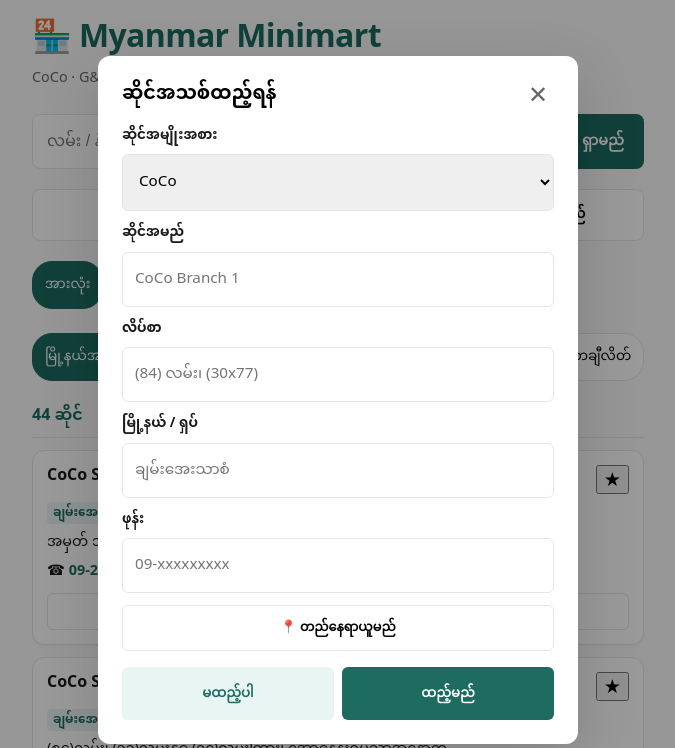
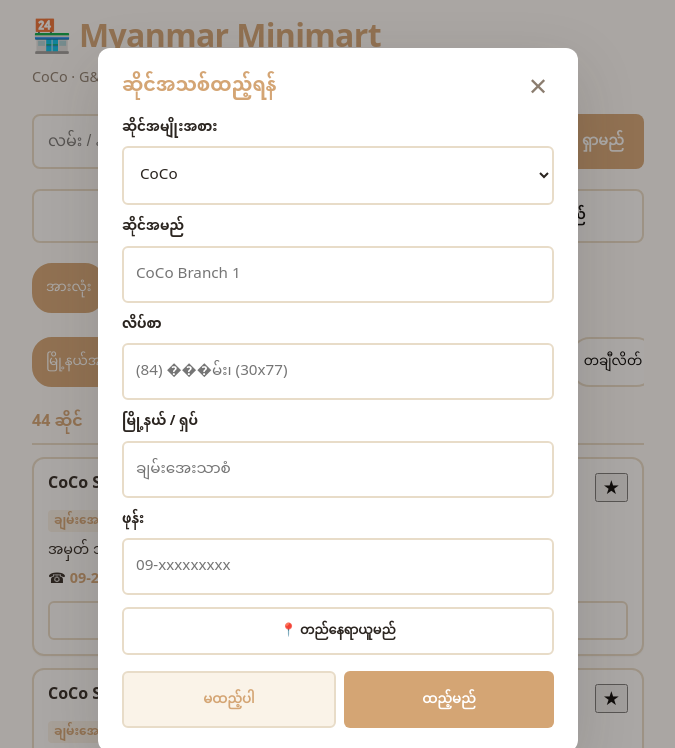
Before and after one commit to han090-cs/mandalay-minimart, a plain HTML site: page index.html in a window 1280 px wide. Both pictures are taken after a click on the button "➕ ထည့်သည်". Shown: the top 748 px of the page, without its empty margins (302-977 px from the left). Drawn offline with Linux system fonts and the light colour scheme.

Commit message:
Update UI/UX: Change color scheme from teal to white and gold (အဖြူ-အ၀ါ)

```diff
--- a/index.html
+++ b/index.html
@@ -3,21 +3,21 @@
 <head>
   <meta charset="utf-8">
   <meta name="viewport" content="width=device-width,initial-scale=1,viewport-fit=cover">
-  <meta name="theme-color" content="#1d6b61">
+  <meta name="theme-color" content="#D4A574">
   <meta name="description" content="Myanmar convenience store and minimart finder">
   <meta name="apple-mobile-web-app-capable" content="yes">
   <title>Myanmar Minimart Finder</title>
   <style>
     :root {
-      --bg: #fafafa;
+      --bg: #fefdfb;
       --surface: #ffffff;
-      --text: #1a1a1a;
-      --text-muted: #666;
-      --border: #e5e5e5;
-      --accent: #1d6b61;
-      --accent-light: #e8f5f3;
-      --shadow-sm: 0 1px 2px rgba(0,0,0,.05);
-      --shadow: 0 4px 12px rgba(0,0,0,.08);
+      --text: #2b2520;
+      --text-muted: #8b7d6f;
+      --border: #e8dcc8;
+      --accent: #D4A574;
+      --accent-light: #faf3e8;
+      --shadow-sm: 0 1px 2px rgba(43,37,32,.04);
+      --shadow: 0 4px 12px rgba(43,37,32,.08);
     }
 
     * { box-sizing: border-box; }
@@ -60,11 +60,12 @@
     .search-box input {
       flex: 1;
       padding: 12px 14px;
-      border: 1px solid var(--border);
+      border: 2px solid var(--border);
       border-radius: 8px;
       background: var(--surface);
       font-size: 1rem;
       outline: none;
+      transition: all 0.2s;
     }
     .search-box input:focus {
       border-color: var(--accent);
@@ -79,6 +80,12 @@
       font-weight: 700;
       cursor: pointer;
       font-size: 0.9rem;
+      transition: all 0.2s;
+    }
+    .search-box button:hover {
+      background: #c9985f;
+      transform: translateY(-1px);
+      box-shadow: var(--shadow);
     }
 
     /* Quick actions */
@@ -91,7 +98,7 @@
     .action-btn {
       padding: 10px 8px;
       background: var(--surface);
-      border: 1px solid var(--border);
+      border: 2px solid var(--border);
       border-radius: 8px;
       cursor: pointer;
       font-size: 0.85rem;
@@ -122,7 +129,7 @@
     .filter-chip {
       white-space: nowrap;
       padding: 8px 12px;
-      border: 1px solid var(--border);
+      border: 2px solid var(--border);
       border-radius: 20px;
       background: var(--surface);
       cursor: pointer;
@@ -132,6 +139,7 @@
     }
     .filter-chip:hover {
       border-color: var(--accent);
+      background: var(--accent-light);
     }
     .filter-chip.active {
       background: var(--accent);
@@ -146,7 +154,7 @@
       align-items: center;
       margin-bottom: 12px;
       padding-bottom: 8px;
-      border-bottom: 1px solid var(--border);
+      border-bottom: 2px solid var(--border);
     }
     .result-count {
       font-weight: 600;
@@ -160,7 +168,7 @@
     }
     .card {
       background: var(--surface);
-      border: 1px solid var(--border);
+      border: 2px solid var(--border);
       border-radius: 12px;
       padding: 14px;
       box-shadow: var(--shadow-sm);
@@ -169,6 +177,7 @@
     .card:hover {
       box-shadow: var(--shadow);
       border-color: var(--accent);
+      background: var(--accent-light);
     }
 
     .card-header {
@@ -236,7 +245,7 @@
     .card-link {
       flex: 1;
       padding: 8px 10px;
-      border: 1px solid var(--border);
+      border: 2px solid var(--border);
       border-radius: 6px;
       background: var(--surface);
       text-decoration: none;
@@ -245,10 +254,12 @@
       font-weight: 600;
       cursor: pointer;
       transition: all 0.2s;
+      color: var(--text);
     }
     .card-link:hover {
       border-color: var(--accent);
-      background: var(--accent-light);
+      background: var(--accent);
+      color: white;
     }
 
     /* Empty state */
@@ -269,10 +280,10 @@
       width: min(90vw, 480px);
       padding: 24px;
       background: var(--surface);
-      box-shadow: 0 20px 60px rgba(0,0,0,.15);
+      box-shadow: 0 20px 60px rgba(43,37,32,.15);
     }
     dialog::backdrop {
-      background: rgba(0,0,0,.4);
+      background: rgba(43,37,32,.4);
     }
     .modal-header {
       display: flex;
@@ -283,6 +294,7 @@
     .modal-header h2 {
       margin: 0;
       font-size: 1.2rem;
+      color: var(--accent);
     }
     .close-btn {
       background: none;
@@ -305,10 +317,12 @@
     .form-group input,
     .form-group select {
       padding: 10px 12px;
-      border: 1px solid var(--border);
+      border: 2px solid var(--border);
       border-radius: 6px;
       font-size: 0.95rem;
       font-family: inherit;
+      background: var(--surface);
+      color: var(--text);
     }
     .form-group input:focus,
     .form-group select:focus {
@@ -331,16 +345,24 @@
       border-radius: 6px;
       font-weight: 700;
       cursor: pointer;
+      transition: all 0.2s;
+    }
+    .btn-primary:hover {
+      background: #c9985f;
     }
     .btn-secondary {
       flex: 1;
       padding: 12px;
       background: var(--accent-light);
       color: var(--accent);
-      border: none;
+      border: 2px solid var(--border);
       border-radius: 6px;
       font-weight: 700;
       cursor: pointer;
+      transition: all 0.2s;
+    }
+    .btn-secondary:hover {
+      border-color: var(--accent);
     }
 
     /* Toast */
@@ -362,13 +384,13 @@
     /* Dark mode */
     @media (prefers-color-scheme: dark) {
       :root {
-        --bg: #0f0f0f;
-        --surface: #1a1a1a;
-        --text: #f5f5f5;
-        --text-muted: #999;
-        --border: #2a2a2a;
-        --accent: #2a9d8f;
-        --accent-light: rgba(42,157,143,0.1);
+        --bg: #1a1410;
+        --surface: #2a2420;
+        --text: #f0e8e0;
+        --text-muted: #a89880;
+        --border: #3d3530;
+        --accent: #E8B887;
+        --accent-light: rgba(232,184,135,.12);
       }
     }
 
@@ -432,7 +454,7 @@
       </div>
       <div class="form-group">
         <label>လိပ်စာ</label>
-        <input id="fAddr" type="text" placeholder="(84) လမ်း၊ (30x77)" required>
+        <input id="fAddr" type="text" placeholder="(84) ���မ်း၊ (30x77)" required>
       </div>
       <div class="form-group">
         <label>မြို့နယ် / ရှပ်</label>
```
